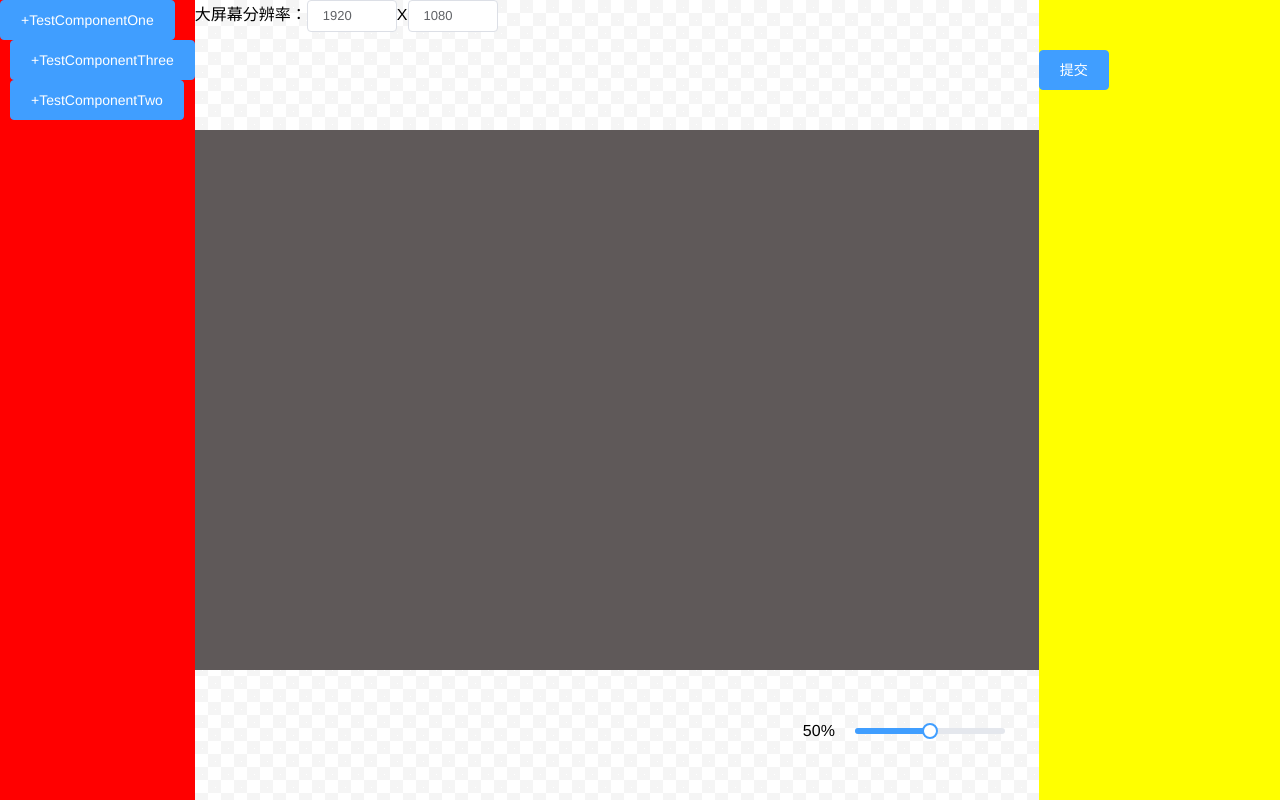
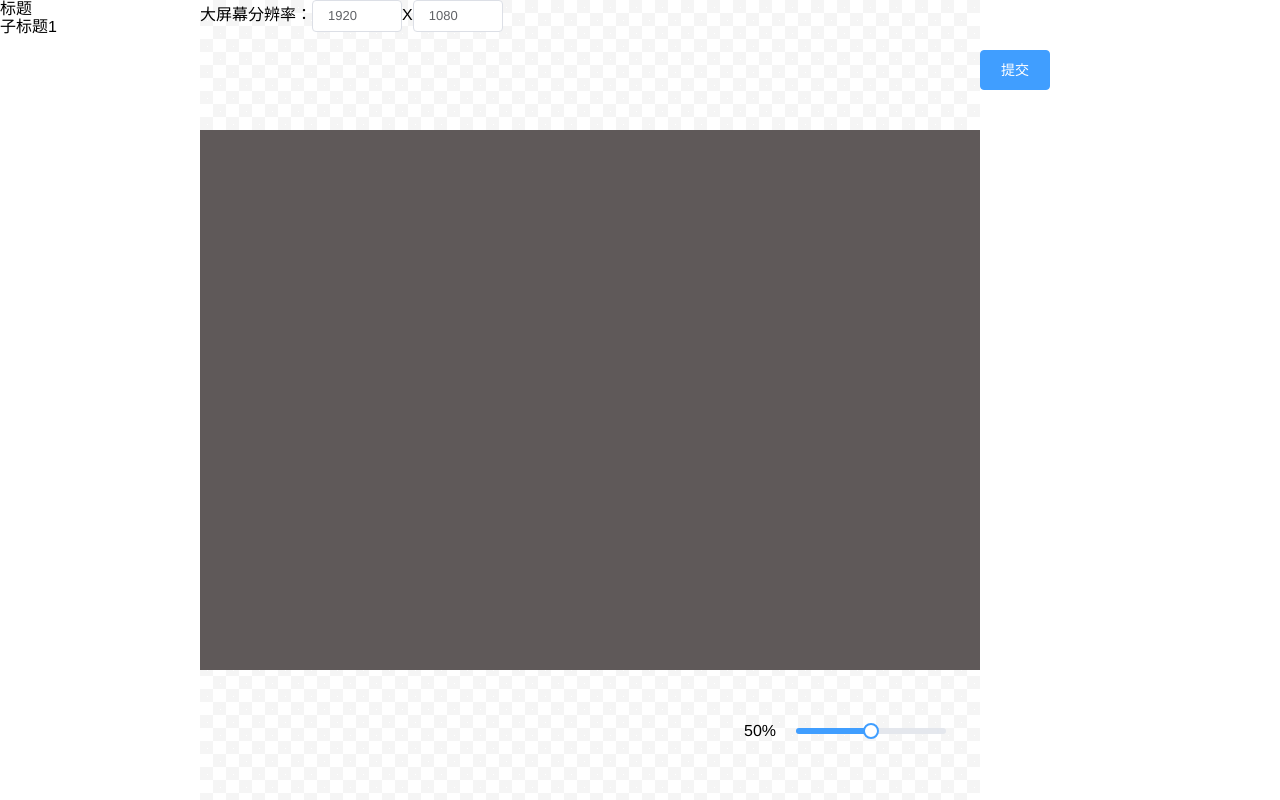
Before and after one commit to zhangyuhuihh/vue-page-produce, a Vue app: page / in a window 1280 px wide. Built offline with nearby package versions, Linux system fonts and the light colour scheme.

Commit message:
修改左侧组件的分类情况

```diff
--- /dev/null
+++ b/src/views/partComponent/components/title/TitleChildOne/index.vue
@@ -0,0 +1,15 @@
+<template>
+  <div>
+    这里是子标题1
+  </div>
+</template>
+
+<script>
+export default {
+
+}
+</script>
+
+<style>
+
+</style>
--- a/src/views/partComponent/index.vue
+++ b/src/views/partComponent/index.vue
@@ -32,11 +32,11 @@ export default {
   width: 100%;
   height: 100%;
   .left_container {
-    flex: 1;
-    background-color: red;
+    width: 200px;
+    // background-color: red;
   }
   .middle_container {
-    flex: 7;
+    flex: 1;
     position: relative;
     // background-color: blue;
     background-image: linear-gradient(
@@ -57,8 +57,9 @@ export default {
     background-size: 26px 26px;
   }
   .right_container {
-    flex: 2;
-    background-color: yellow;
+    // flex: 2;
+    width: 300px;
+    // background-color: yellow;
   }
 }
 </style>
--- a/src/views/partComponent/leftPart.vue
+++ b/src/views/partComponent/leftPart.vue
@@ -1,8 +1,15 @@
 <template>
-  <div>
-    <template v-for="item in allComponentsKeys">
-      <el-button type="primary" @click="handleAdd(item)" :key="item">+{{item}}</el-button>
-    </template>
+  <div class="left_part_container">
+    <div>
+      <template v-for="(item, key) in allCollapseParent">
+        <div :key="item.componentDescription.name">
+          <div>{{item.componentDescription.name}}</div>
+          <div v-for="item2 in allCollapseChild[key]" :key="item2.componentDescription.name">
+            <div @click="handleAdd(item2)">{{item2.componentDescription.name}}</div>
+          </div>
+        </div>
+      </template>
+    </div>
   </div>
 </template>
 
@@ -10,20 +17,27 @@
 import { mapActions } from 'vuex'
 import * as widget from './widget.js'
 import { ulid } from 'ulid' // 生成uuid
+import _ from 'lodash'
 
 export default {
   data() {
     return {
-      allComponentsKeys: []
+      allCollapseParent: null,
+      allCollapseChild: null
     }
   },
   created() {
-    this.allComponentsKeys = Object.keys(widget)
+    this.allCollapseParent = _.pickBy(widget, (value, key) => {
+      return value.componentDescription.parent === 'widget'
+    })
+    this.allCollapseChild = _.groupBy(widget, value => {
+      return value.componentDescription.parent
+    })
   },
   methods: {
     ...mapActions('partComponent', ['addWidget']),
-    handleAdd(item) {
-      const obj = new widget[item]({
+    handleAdd(Item) {
+      const obj = new Item({
         uuid: ulid(),
         type: 'add'
       })
@@ -33,5 +47,9 @@ export default {
 }
 </script>
 
-<style>
+<style lang="scss" scoped>
+.left_part_container {
+  display: flex;
+  flex-wrap: wrap;
+}
 </style>
--- a/src/views/partComponent/my_draggable.vue
+++ b/src/views/partComponent/my_draggable.vue
@@ -35,13 +35,15 @@ import _ from 'lodash'
 import TestComponentOne from './testComponents/testComponentOne'
 import TestComponentTwo from './testComponents/testComponentTwo'
 import TestComponentThree from './testComponents/testComponentThree'
+import TitleChildOne from './components/title/TitleChildOne/index'
 export default {
   name: 'myDraggable',
   components: {
     VueDraggableResizable,
     TestComponentOne,
     TestComponentTwo,
-    TestComponentThree
+    TestComponentThree,
+    TitleChildOne
   },
   props: {},
   data() {
--- a/src/views/partComponent/widget.js
+++ b/src/views/partComponent/widget.js
@@ -1,9 +1,9 @@
 import _ from 'lodash'
 import widgetFields from './widget_fields' // 单一的form
-import widgetFieldsCombine from './widget_fields_combine' // 定制化的form
+// import widgetFieldsCombine from './widget_fields_combine' // 定制化的form
 import validators from './validators'
-import validatorCombine from './validator_combine'
-import jsonTemplate from './json_template'
+// import validatorCombine from './validator_combine'
+// import jsonTemplate from './json_template'
 
 /**
  * uuid: 前端唯一标识
@@ -78,120 +78,160 @@ class Widget {
   }
 }
 
-class TestComponentOne extends Widget {
-  static initSize = {
-    width: 300,
-    height: 300
+class Title extends Widget {
+  static componentDescription = {
+    name: '标题',
+    parent: 'widget'
+  }
+
+  constructor(constructorData) {
+    super(constructorData)
+    this.setDragSize(constructorData, {
+      width: 1920,
+      height: 50
+    })
+  }
+}
+
+class TitleChildOne extends Title {
+  static componentDescription = {
+    name: '子标题1',
+    parent: 'Title'
   }
   constructor(constructorData) {
     super(constructorData)
-
-    this.componentKey = 'TestComponentOne'
-
-    this.setDragSize(constructorData, {
-      width: TestComponentOne.initSize.width,
-      height: TestComponentOne.initSize.height
-    })
+    this.componentKey = 'TitleChildOne'
 
     this.setFields(constructorData, {
       url: widgetFields.FieldInput({
         label: '链接',
         validator: [validators.requireInput('请输入链接')]
-      }),
-      ip: widgetFields.FieldInput({
-        label: '地址',
-        validator: [validators.requireInput('请输入地址')]
-      }),
-      people: widgetFields.FieldRadio({
-        validator: [validators.requireInput('请选择人')],
-        radios: [
-          {
-            label: '张三',
-            value: 'zhangsan'
-          },
-          {
-            label: '李四',
-            value: 'lisi'
-          }
-        ]
       })
     })
   }
 }
 
-class TestComponentTwo extends Widget {
-  static initSize = {
-    width: 200,
-    height: 500
-  }
-  constructor(constructorData) {
-    super(constructorData)
+// class TestComponentOne extends Widget {
+//   static initSize = {
+//     width: 300,
+//     height: 300
+//   }
 
-    this.componentKey = 'TestComponentTwo'
+//   static componentDescription = {
+//     name: '测试组件1',
+//     parent
+//   }
 
-    this.setDragSize(constructorData, {
-      width: TestComponentTwo.initSize.width,
-      height: TestComponentTwo.initSize.height
-    })
+//   constructor(constructorData) {
+//     super(constructorData)
 
-    this.setStyleFields(constructorData, {
-      color: widgetFields.FieldColorPicker(),
-      fontSize: widgetFields.FieldSelect({
-        label: '请选择字体大小',
-        options: ['12px', '20px', '30px']
-      })
-    })
-  }
-}
+//     this.componentKey = 'TestComponentOne'
 
-class TestComponentThree extends Widget {
-  static initSize = {
-    width: 200,
-    height: 500
-  }
-  constructor(constructorData) {
-    super(constructorData)
+//     this.setDragSize(constructorData, {
+//       width: TestComponentOne.initSize.width,
+//       height: TestComponentOne.initSize.height
+//     })
 
-    this.componentKey = 'TestComponentThree'
+//     this.setFields(constructorData, {
+//       url: widgetFields.FieldInput({
+//         label: '链接',
+//         validator: [validators.requireInput('请输入链接')]
+//       }),
+//       ip: widgetFields.FieldInput({
+//         label: '地址',
+//         validator: [validators.requireInput('请输入地址')]
+//       }),
+//       people: widgetFields.FieldRadio({
+//         validator: [validators.requireInput('请选择人')],
+//         radios: [
+//           {
+//             label: '张三',
+//             value: 'zhangsan'
+//           },
+//           {
+//             label: '李四',
+//             value: 'lisi'
+//           }
+//         ]
+//       })
+//     })
+//   }
+// }
 
-    this.setDragSize(constructorData, {
-      width: TestComponentThree.initSize.width,
-      height: TestComponentThree.initSize.height
-    })
+// class TestComponentTwo extends Widget {
+//   static initSize = {
+//     width: 200,
+//     height: 500
+//   }
+//   constructor(constructorData) {
+//     super(constructorData)
 
-    this.setFields(constructorData, {
-      url: widgetFields.FieldInput({
-        label: '链接',
-        validator: [validators.requireInput('请输入链接')]
-      }),
-      ip: widgetFields.FieldInput({
-        label: '地址',
-        validator: [validators.requireInput('请输入地址')]
-      }),
-      isFakeData: widgetFieldsCombine.FieldsDataSource({
-        validator: [validatorCombine.validateFieldDataSource()],
-        fakeData: JSON.stringify(jsonTemplate.ForTestComponentThree),
-        radios: [
-          {
-            label: '使用接口数据',
-            value: 'real'
-          },
-          {
-            label: '使用模拟数据',
-            value: 'fake'
-          }
-        ]
-      })
-    })
+//     this.componentKey = 'TestComponentTwo'
 
-    this.setStyleFields(constructorData, {
-      color: widgetFields.FieldColorPicker(),
-      fontSize: widgetFields.FieldSelect({
-        label: '请选择字体大小',
-        options: ['12px', '20px', '30px']
-      })
-    })
-  }
-}
+//     this.setDragSize(constructorData, {
+//       width: TestComponentTwo.initSize.width,
+//       height: TestComponentTwo.initSize.height
+//     })
 
-export { TestComponentOne, TestComponentTwo, TestComponentThree }
+//     this.setStyleFields(constructorData, {
+//       color: widgetFields.FieldColorPicker(),
+//       fontSize: widgetFields.FieldSelect({
+//         label: '请选择字体大小',
+//         options: ['12px', '20px', '30px']
+//       })
+//     })
+//   }
+// }
+
+// class TestComponentThree extends Widget {
+//   static initSize = {
+//     width: 200,
+//     height: 500
+//   }
+//   constructor(constructorData) {
+//     super(constructorData)
+
+//     this.componentKey = 'TestComponentThree'
+
+//     this.setDragSize(constructorData, {
+//       width: TestComponentThree.initSize.width,
+//       height: TestComponentThree.initSize.height
+//     })
+
+//     this.setFields(constructorData, {
+//       url: widgetFields.FieldInput({
+//         label: '链接',
+//         validator: [validators.requireInput('请输入链接')]
+//       }),
+//       ip: widgetFields.FieldInput({
+//         label: '地址',
+//         validator: [validators.requireInput('请输入地址')]
+//       }),
+//       isFakeData: widgetFieldsCombine.FieldsDataSource({
+//         validator: [validatorCombine.validateFieldDataSource()],
+//         fakeData: JSON.stringify(jsonTemplate.ForTestComponentThree),
+//         radios: [
+//           {
+//             label: '使用接口数据',
+//             value: 'real'
+//           },
+//           {
+//             label: '使用模拟数据',
+//             value: 'fake'
+//           }
+//         ]
+//       })
+//     })
+
+//     this.setStyleFields(constructorData, {
+//       color: widgetFields.FieldColorPicker(),
+//       fontSize: widgetFields.FieldSelect({
+//         label: '请选择字体大小',
+//         options: ['12px', '20px', '30px']
+//       })
+//     })
+//   }
+// }
+// TestComponentOne, TestComponentTwo, TestComponentThree,
+
+export { Title, TitleChildOne }
```
Also changed, not shown: src/views/partComponent/components/images/index.vue (added), src/views/partComponent/components/title/index.vue (added).
